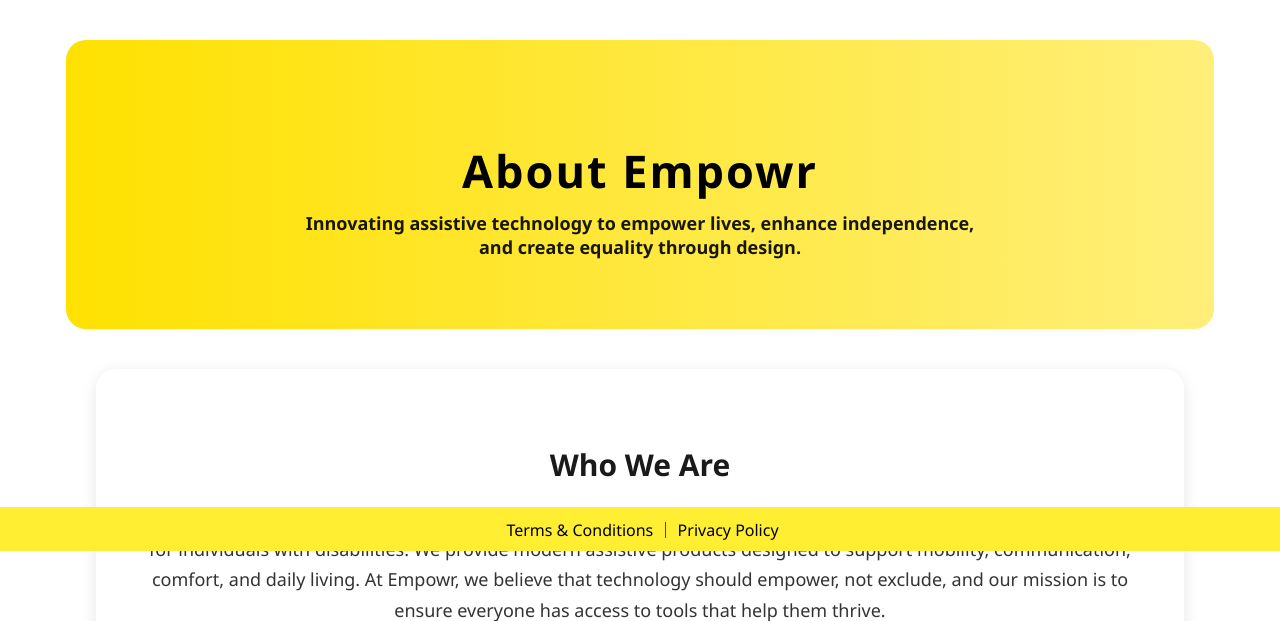
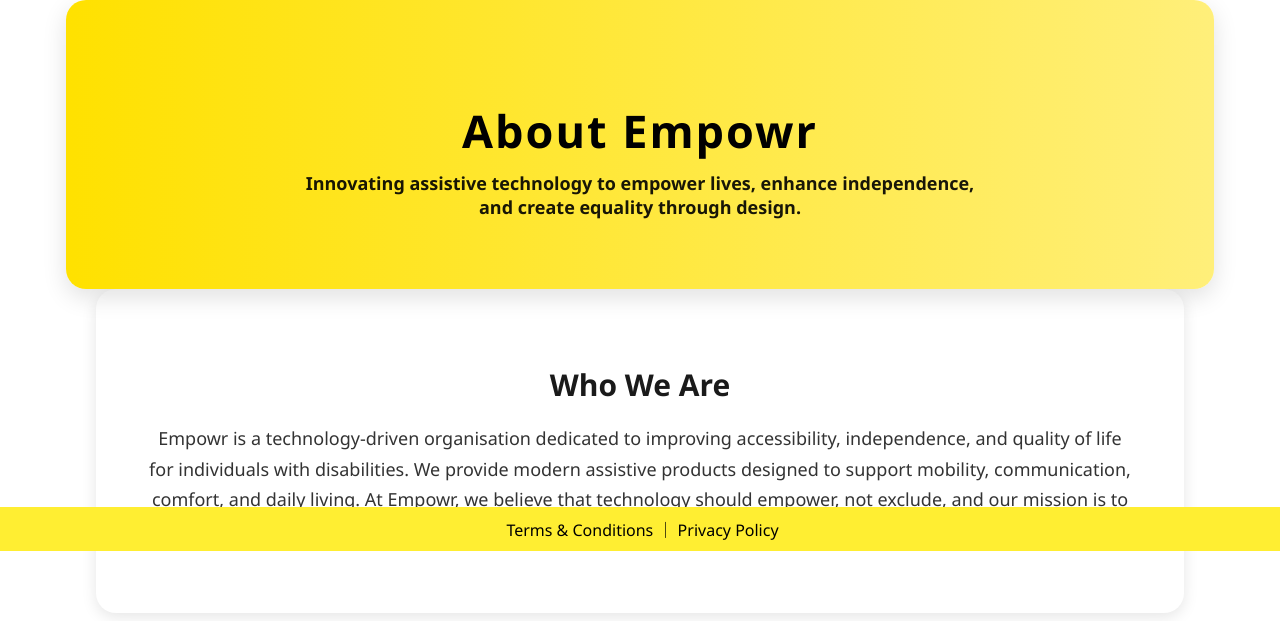
Before and after one commit to Traumatic-bot/Empowr, a PHP site: page /Empower/PHP/about_us.php in a window 1280 px wide. Shown: the part 249-870 px from the top of the page. Run offline with PHP 8.4, Linux system fonts and the light colour scheme.

Commit message:
Update about_us.php
updated about us page

```diff
--- a/Empower/PHP/about_us.php
+++ b/Empower/PHP/about_us.php
@@ -5,7 +5,6 @@ $pageTitle = 'About Us';
 
 require_once 'header.php';
 ?>
-
 <style>
 body {
     font-family: 'Segoe UI', Tahoma, sans-serif;
@@ -13,13 +12,14 @@ body {
 
 .hero-about {
     width: 85%;
-    margin: 40px auto;
+    max-width: 1100px;
     padding: 70px 30px;
     background: linear-gradient(to right, #ffe100, #ffef7a);
     text-align: center;
     color: #000;
     font-weight: bold;
     border-radius: 20px;
+    box-shadow: 0 8px 25px rgba(0, 0, 0, 0.12);
 }
 
 .hero-about h1 {
@@ -95,11 +95,15 @@ body {
 </style>
 
 <main>
-    <div class="hero-about">
-        <h1>About Empowr</h1>
-        <p>Innovating assistive technology to empower lives, enhance independence, and create equality through design.
-        </p>
+    <div style="display: flex; flex-direction: row; align-items: center; justify-content: center;">
+        <div class="hero-about">
+            <h1>About Empowr</h1>
+            <p>Innovating assistive technology to empower lives, enhance independence, and create equality through
+                design.
+            </p>
+        </div>
     </div>
+
 
     <div class="about-container">
 
```
